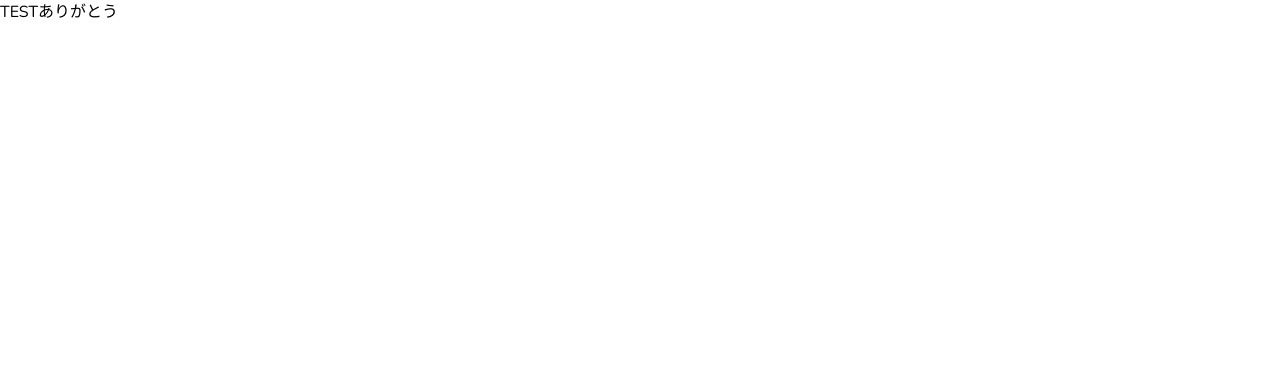
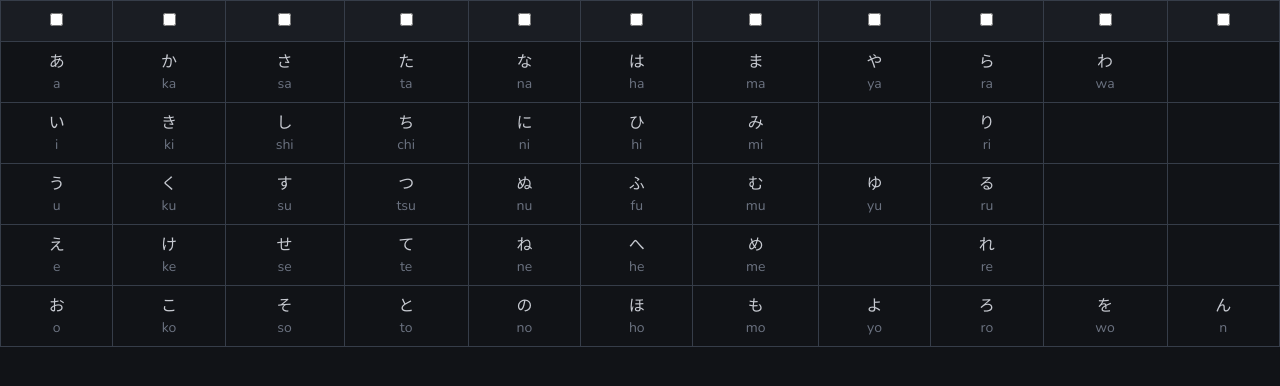
Before and after one commit to MedievalRain/kana-next, a Next.js app: page / in a window 1280 px wide. Shown: the top 386 px of the page. Built offline with nearby package versions, Linux system fonts and the light colour scheme.

Commit message:
Implement simple table

```diff
--- a/src/app/layout.tsx
+++ b/src/app/layout.tsx
@@ -10,7 +10,7 @@ export const metadata: Metadata = {
   description: "Train Hiragana and Katakana",
   title: "KanaNext",
 };
-const nunito = Nunito({ subsets: ["latin"] });
+const nunito = Nunito({ display: "swap", preload: false });
 
 export default function RootLayout({
   children,
@@ -18,8 +18,15 @@ export default function RootLayout({
   children: React.ReactNode;
 }>) {
   return (
-    <html lang="en">
-      <body className={cn(nunito.className, "antialiased")}>{children}</body>
+    <html>
+      <body
+        className={cn(
+          nunito.className,
+          "antialiased bg-background-100 selection:bg-[#42b4ff4d] text-[#C7CAD1]"
+        )}
+      >
+        {children}
+      </body>
     </html>
   );
 }
--- a/src/app/page.tsx
+++ b/src/app/page.tsx
@@ -1,10 +1,10 @@
-import { ClientComponent } from "@/components/ClientComponent";
+import { KanaPicker } from "@/components/kana-picker";
 
 export default function Home() {
   return (
     <div>
       <main>
-        <ClientComponent />
+        <KanaPicker />
       </main>
     </div>
   );
--- a/src/components/ClientComponent.tsx
+++ /dev/null
@@ -1,13 +0,0 @@
-"use client";
-
-import Link from "next/link";
-import { useState } from "react";
-
-export const ClientComponent = () => {
-  const [state, setState] = useState("TEST");
-  return (
-    <div>
-      <Link href="/">{state}ありがとう</Link>
-    </div>
-  );
-};
--- a/src/components/ServerComponent.tsx
+++ /dev/null
@@ -1,7 +0,0 @@
-"use server";
-
-import { useState } from "react";
-
-export const ServerComponent = async () => {
-  const [state, setState] = useState(0);
-};
--- /dev/null
+++ b/src/components/kana-picker.tsx
@@ -0,0 +1,11 @@
+import { hiraganaColumns } from "@/entities/characters";
+
+import { KanaTable } from "./kana-table";
+
+export const KanaPicker = () => {
+  return (
+    <div>
+      <KanaTable columns={hiraganaColumns} />
+    </div>
+  );
+};
--- /dev/null
+++ b/src/components/kana-table.tsx
@@ -0,0 +1,82 @@
+"use client";
+
+import { type Character } from "@/entities/characters";
+import { cn } from "@/utils/cn";
+import { useState } from "react";
+
+const KanaCell = ({
+  character,
+  isSelected,
+}: {
+  character: Character | null;
+  isSelected: boolean;
+}) => {
+  return (
+    <td
+      className={cn(
+        "border border-background-300 p-2 text-center",
+        isSelected && "bg-[#42b4ff4d]"
+      )}
+    >
+      {character ? (
+        <div>
+          <div>{character.kana}</div>
+          <div className="text-sm text-gray-500">{character.romaji}</div>
+        </div>
+      ) : null}
+    </td>
+  );
+};
+
+export const KanaTable = ({ columns }: { columns: (Character | null)[][] }) => {
+  const [selectedColumns, setSelectedColumns] = useState<boolean[]>(
+    new Array(columns.length).fill(false)
+  );
+
+  const toggleColumn = (index: number) => {
+    setSelectedColumns((prevSelected) => {
+      const updated = [...prevSelected];
+      updated[index] = !updated[index];
+      return updated;
+    });
+  };
+
+  return (
+    <table className="min-w-full border-collapse border border-gray-300">
+      <thead>
+        <tr>
+          {columns.map((_, columnIndex) => (
+            <th
+              className="border border-background-300 bg-background-200 p-2 text-center"
+              key={columnIndex}
+            >
+              <label className="block">
+                <input
+                  checked={selectedColumns[columnIndex]}
+                  className="text-blue-600"
+                  onChange={() => toggleColumn(columnIndex)}
+                  type="checkbox"
+                />
+              </label>
+            </th>
+          ))}
+        </tr>
+      </thead>
+      <tbody>
+        {columns[0]?.map((_, rowIndex) => (
+          <tr key={rowIndex}>
+            {columns.map((column, columnIndex) => {
+              return (
+                <KanaCell
+                  character={column[rowIndex]}
+                  isSelected={selectedColumns[columnIndex]}
+                  key={`${rowIndex}-${columnIndex}`}
+                />
+              );
+            })}
+          </tr>
+        ))}
+      </tbody>
+    </table>
+  );
+};
--- a/src/entities/characters.ts
+++ b/src/entities/characters.ts
@@ -3,7 +3,7 @@ export type Character = {
   romaji: string;
 };
 
-export const hiraganaColumns: Character[][] = [
+export const hiraganaColumns: (Character | null)[][] = [
   // First column (Vowels)
   [
     { kana: "あ", romaji: "a" },
@@ -63,7 +63,9 @@ export const hiraganaColumns: Character[][] = [
   // Eighth column (Y)
   [
     { kana: "や", romaji: "ya" },
+    null,
     { kana: "ゆ", romaji: "yu" },
+    null,
     { kana: "よ", romaji: "yo" },
   ],
   // Ninth column (R)
@@ -77,8 +79,11 @@ export const hiraganaColumns: Character[][] = [
   // Tenth column (W)
   [
     { kana: "わ", romaji: "wa" },
+    null,
+    null,
+    null,
     { kana: "を", romaji: "wo" },
   ],
   // Eleventh column (N)
-  [{ kana: "ん", romaji: "n" }],
+  [null, null, null, null, { kana: "ん", romaji: "n" }],
 ];
--- a/tailwind.config.ts
+++ b/tailwind.config.ts
@@ -9,8 +9,7 @@ const config: Config = {
   theme: {
     extend: {
       colors: {
-        background: "var(--background)",
-        foreground: "var(--foreground)",
+        background: { 100: "#111317", 200: "#1a1d23", 300: "#363d49" },
       },
     },
   },
```
Also changed, not shown: package.json (+4 -3 lines), 1 other file (tests, documents, lock files or other folders).
